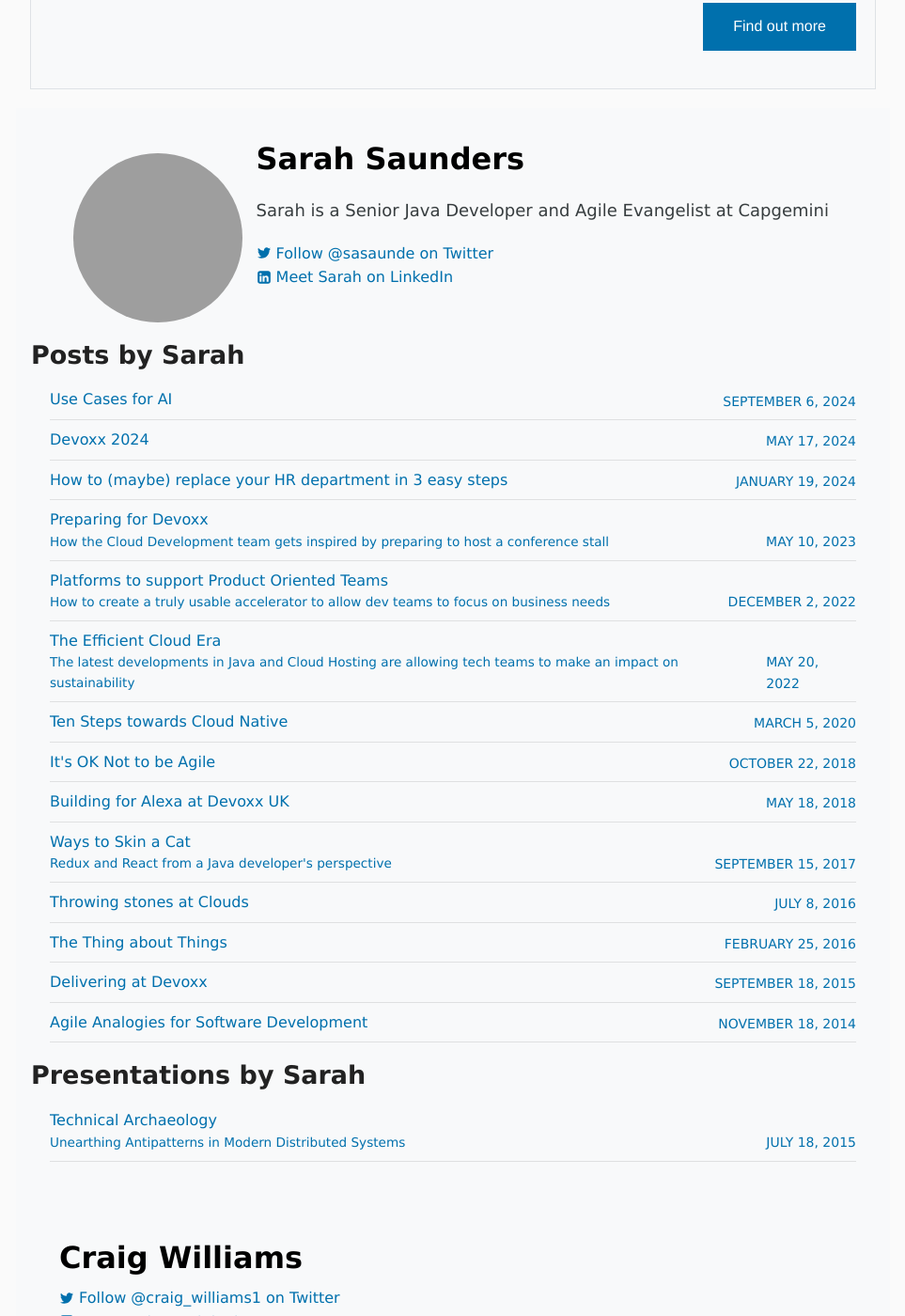
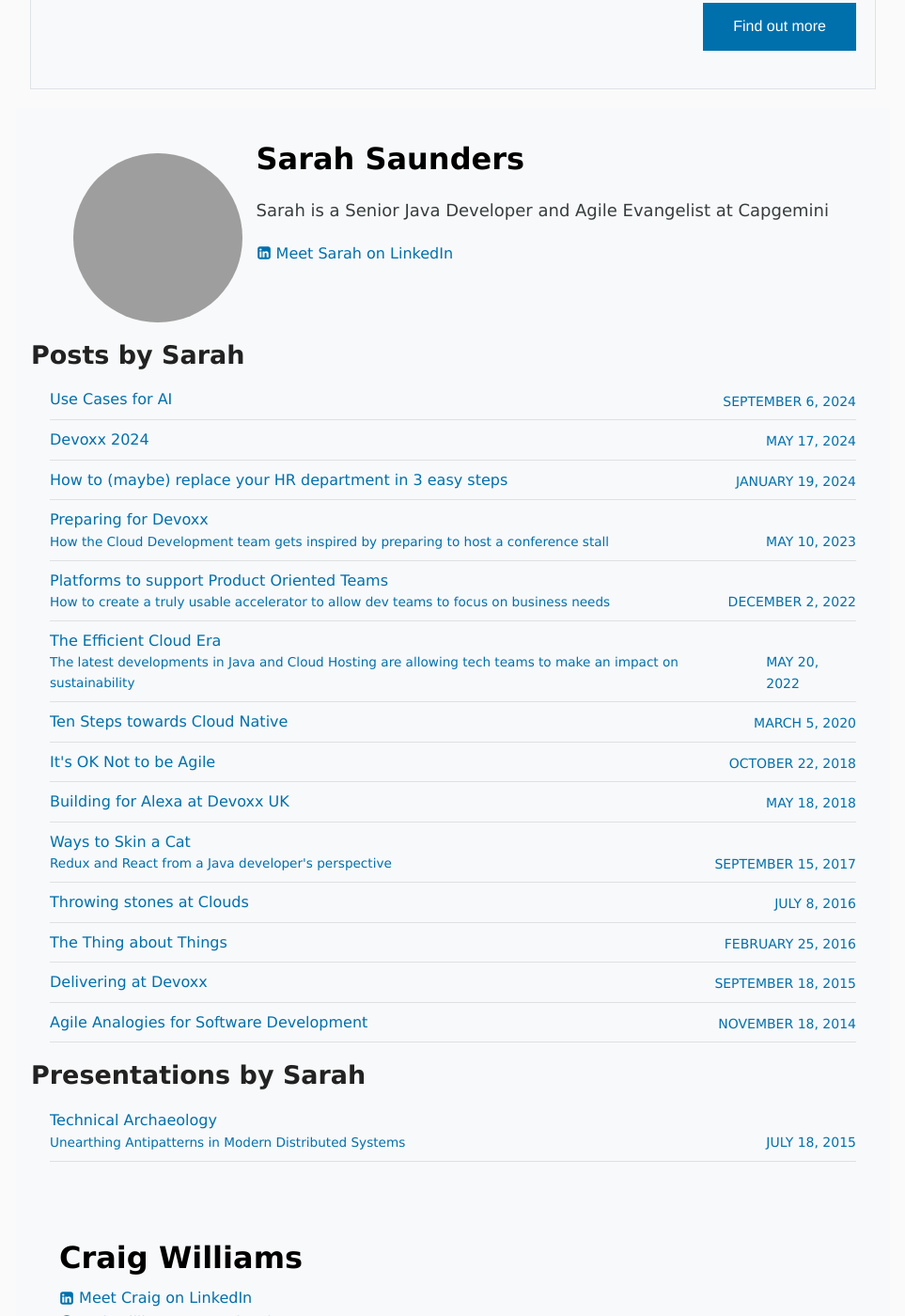
Before and after one commit to Capgemini/capgemini.github.io, a Jekyll site: the page built from _posts/2017-06-30-hacking-blockchain.md, in a window 1280 px wide and 1400 px high, scrolled down 6829 px. Shown: the whole window at 94% size, without its empty margins (158-1121 px from the left). Built offline with Jekyll 4.4.1, drawn with Linux system fonts in a browser that asks for light colours; comment, search, counter and statistics services are not loaded; grey boxes are pictures that could not be loaded.

Commit message:
Update from https://github.com/Capgemini/blog-private/commit/762004d22cd10da278a562e49087e20dd48059d2

```diff
--- a/_includes/author-info.html
+++ b/_includes/author-info.html
@@ -27,15 +27,6 @@
     {% endunless %}
 
     <ul class="no-bullet author-social-links">
-      {% if author.twitter %}
-      <li>
-        <a class="twitter-icon" href="https://twitter.com/{{ author.twitter }}" title="@{{ author.twitter }} Twitter">
-          <svg class="icon">
-            <use xlink:href="#twitter"></use>
-          </svg>&nbsp;Follow @{{ author.twitter }} on Twitter
-        </a>
-      </li>
-      {% endif %}
 
       {% if author.linkedin %}
       {% assign name = author.name | split: ' ' %}
--- a/_includes/footer.html
+++ b/_includes/footer.html
@@ -11,26 +11,6 @@
       </svg>
       <span class="element-invisible">Feed</span>
     </a>
-    {% if site.owner.twitter %}
-    <a href="http://twitter.com/{{ site.owner.twitter }}">
-      <span class="fa-stack fa-lg">
-        <svg class="icon">
-          <use xlink:href="#twitter"></use>
-        </svg>
-        <span class="element-invisible">Twitter</span>
-      </span>
-    </a>
-    {% endif %}
-    {% if site.owner.google_plus %}
-    <a href="{{ site.owner.google_plus }}">
-      <span class="fa-stack fa-lg">
-        <svg class="icon">
-          <use xlink:href="#google-plus"></use>
-        </svg>
-        <span class="element-invisible">Google Plus</span>
-      </span>
-    </a>
-    {% endif %}
     {% if site.owner.instagram %}
     <a href="http://instagram.com/{{ site.owner.instagram }}">
       <span class="fa-stack fa-lg">
--- a/_includes/share.html
+++ b/_includes/share.html
@@ -1,15 +1,6 @@
 {% capture authortwitter %}{% for author in authors %}{% if author.twitter %}{% if forloop.index == 1 %}%20by%20{% elsif forloop.index == authors.size %}%20and%20{% else %},%20{% endif %}&#64;{{ author.twitter }}{% endif %}{% endfor %}{% endcapture %}
 <div class="row text-center">
   <section class="notepad-post-share">
-    <a class="twitter-icon"
-       data-network="twitter"
-       href="https://twitter.com/intent/tweet?text=&quot;{{ page.title }}&quot;%20{{ site.url }}{{ page.url | uri_escape}}{{ authortwitter }}%20via%20&#64;{{ site.owner.twitter }}"
-       onclick="window.open(this.href, 'twitter-share', 'width=550,height=235');return false;"
-       title="Share on Twitter">
-      <svg class="icon">
-        <use xlink:href="#twitter"></use>
-      </svg>
-    </a>
     <a class="facebook-icon"
        data-network="facebook"
        href="https://www.facebook.com/sharer/sharer.php?u={{ site.url }}{{ page.url }}"
--- a/authors.json
+++ b/authors.json
@@ -9,7 +9,6 @@
       {
         "name"      : "{{ author.name }}",
         "description": {{ author.description | markdownify | strip_html | jsonify }},
-        "twitter"   : "{{ author.twitter }}",
         "linkedin"   : "{{ author.linkedin }}",
         "github"   : "{{ author.github}}",
         "avatar"   : "{{ author.avatar }}",
```
